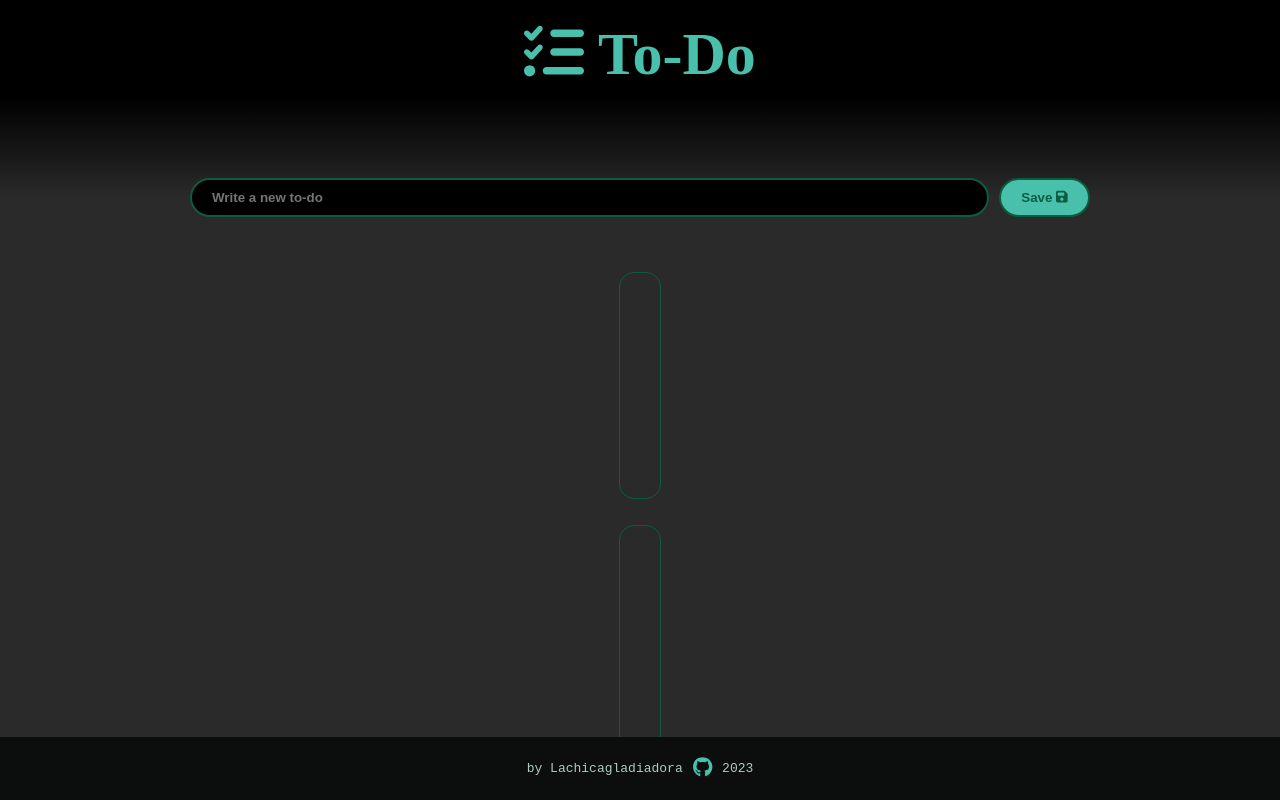
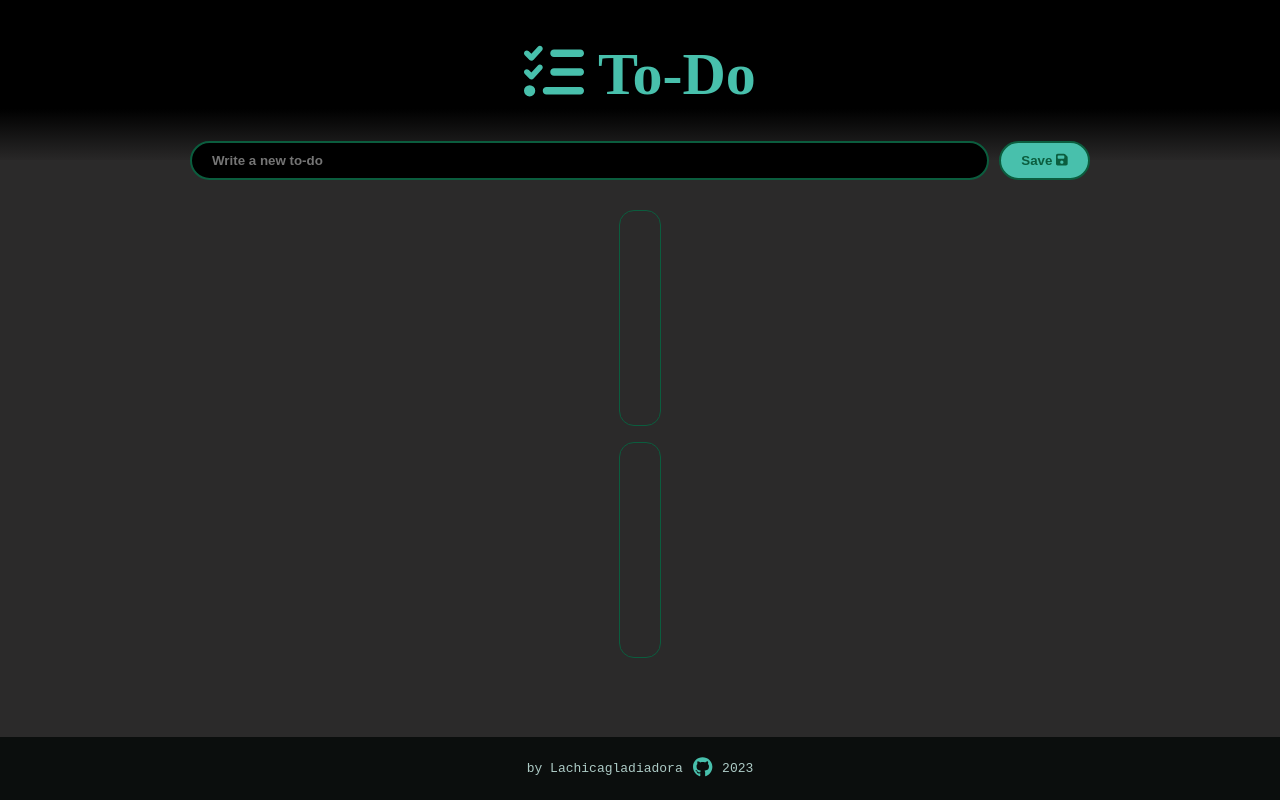
Before and after one commit to Lachicagladiadora/to-do-list, a React (Vite) app: page / in a window 1280 px wide. Built offline with nearby package versions, Linux system fonts and the light colour scheme; a web font is replaced by a local one.

Commit message:
fix: styles

```diff
--- a/src/App.tsx
+++ b/src/App.tsx
@@ -54,13 +54,13 @@ export const App = () => {
       style={{
         height: "100%",
         display: "grid",
-        gridTemplateAreas: "header main footer'/auto",
+        gridTemplateAreas: "header main footer",
         gap: "0px",
       }}
     >
       <header
         style={{
-          paddingTop: "20px",
+          paddingTop: "40px",
           paddingBottom: "20px",
           background: "black",
           position: "absolute",
@@ -88,43 +88,43 @@ export const App = () => {
           width: "100%",
           display: "flex",
           flexDirection: "column",
-          gap: "50px",
+          gap: "20px",
           alignItems: "center",
           flex: "1",
           gridArea: "main",
+          // marginBottom: "180px",
           position: "absolute",
-          top: "112px",
+          top: "90px",
         }}
       >
         <section
           style={{
-            width: "100vw",
+            width: "100%",
             height: "80px",
             display: "flex",
             alignItems: "center",
             justifyContent: "center",
-            paddingTop: "100px",
+            paddingTop: "80px",
             position: "absolute",
-            top: "-15px",
-            background: "linear-gradient(0deg,#2b2a2a 0%, black 100%)",
+            top: "-10px",
+            background:
+              "linear-gradient(0deg,#2b2a2a -4%, black 64%, transparent -5%)",
           }}
         >
           <FormTask
             createNewTask={createNewTodo}
-            style={{
-              maxWidth: "900px",
-            }}
+            style={{ maxWidth: "900px" }}
           />
         </section>
         <section
           style={{
             display: "flex",
             flexDirection: "column",
-            gap: "26px",
+            gap: "16px",
             maxWidth: "900px",
-            height: "60vh",
+            height: "56vh",
             position: "absolute",
-            top: "160px",
+            top: "120px",
             color: "#48c0ac",
           }}
         >
@@ -133,7 +133,7 @@ export const App = () => {
               position: "relative",
               display: "flex",
               flexDirection: "column",
-              height: "32vh",
+              height: "50%",
               maxWidth: "900px",
               border: "solid 1px #0b5d3e",
               overflowY: "scroll",
@@ -169,7 +169,7 @@ export const App = () => {
               display: "flex",
               flexDirection: "column",
               position: "relative",
-              height: "32vh",
+              height: "50%",
               maxWidth: "900px",
               border: "solid 1px #0b5d3e",
               overflowY: "scroll",
@@ -185,7 +185,9 @@ export const App = () => {
           </div>
         </section>
       </main>
-      <Footer style={{ gridArea: "footer" }} />
+      <Footer
+        style={{ gridArea: "footer", position: "fixed", bottom: "0px" }}
+      />
     </div>
   );
 };
--- a/src/index.css
+++ b/src/index.css
@@ -16,6 +16,7 @@
   padding: 0px;
   margin: 0px;
   box-sizing: border-box;
+  /* background: black; */
   /* font-family: "Franklin Gothic Medium", "Arial Narrow", Arial, sans-serif; */
 }
 
```
Also changed, not shown: src/components/VisibilityControl.tsx (deleted, +0 -32 lines), src/constans.ts (+0 -9 lines).
